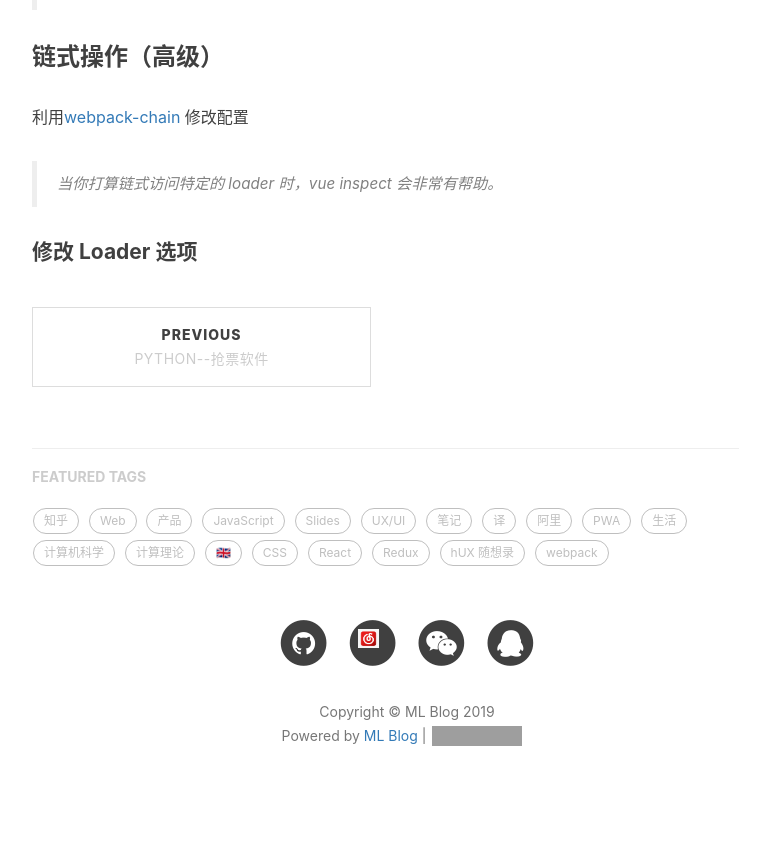
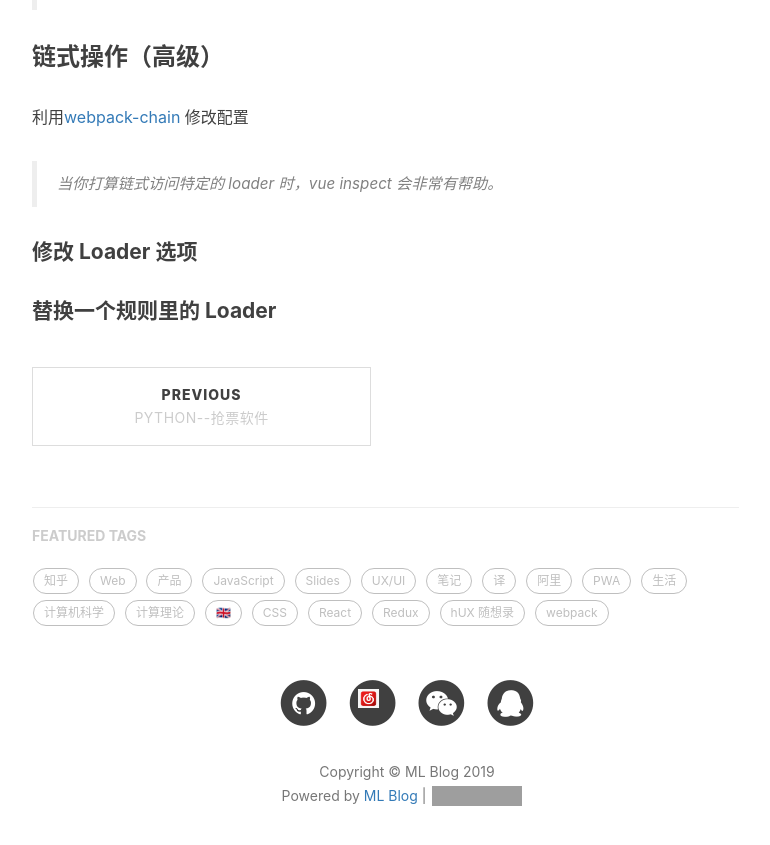
Before and after one commit to adamma1024/ml-blog, a Jekyll site: the page built from _posts/2019-06-13-vue-cli3-webpack.md, in a window 1280 px wide and 900 px high, scrolled down 2368 px. Shown: the top 845 px of the window, without its empty margins (233-1003 px from the left). Built offline with Jekyll 4.4.1, drawn with Linux system fonts in a browser that asks for light colours; comment, search, counter and statistics services are not loaded; grey boxes are pictures that could not be loaded.

Commit message:
替换loader

```diff
--- a/_posts/2019-06-13-vue-cli3-webpack.md
+++ b/_posts/2019-06-13-vue-cli3-webpack.md
@@ -66,3 +66,5 @@ module.exports = {
 > 当你打算链式访问特定的 loader 时，vue inspect 会非常有帮助。
 
 #### 修改 Loader 选项
+
+#### 替换一个规则里的 Loader
```
